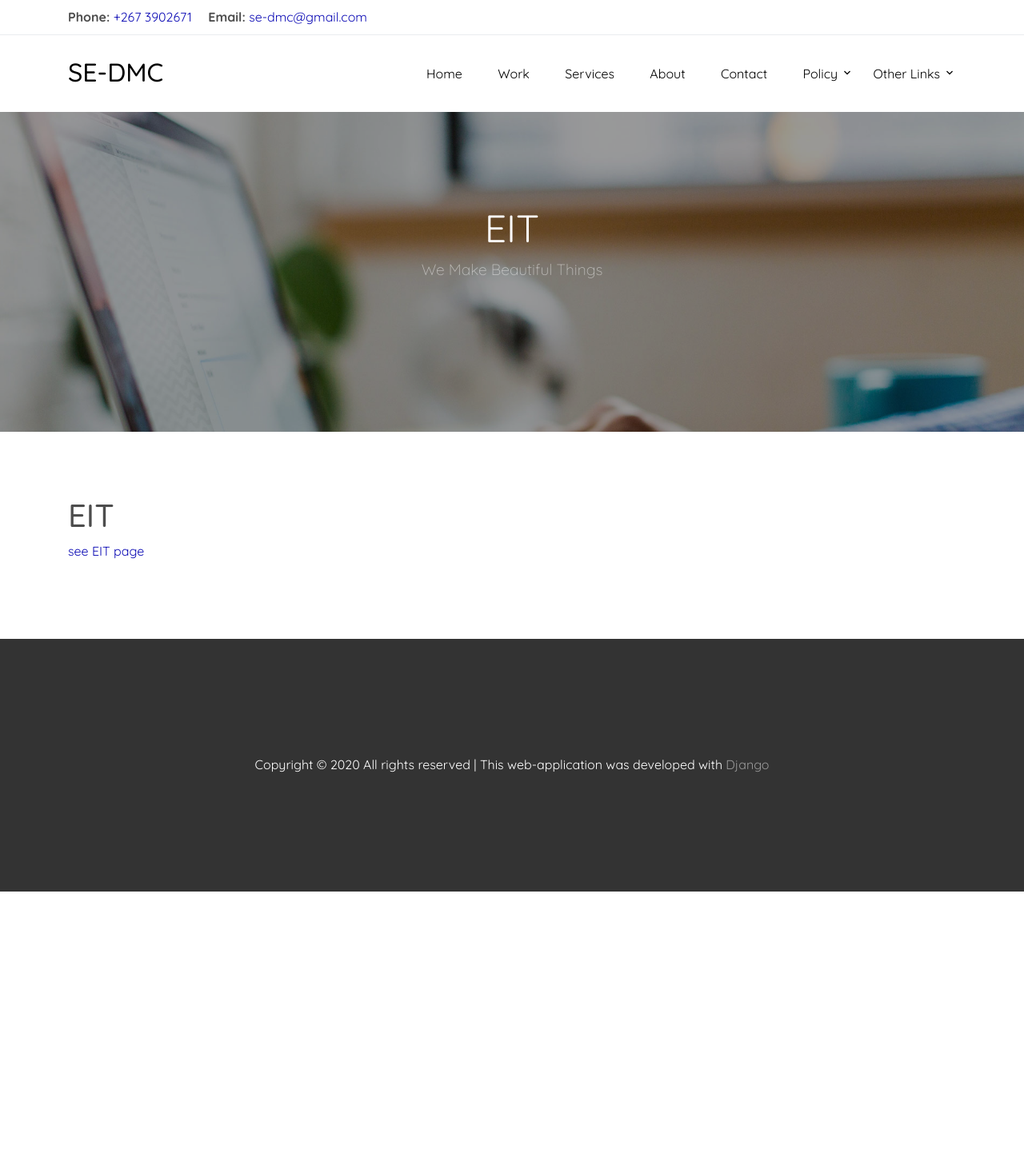
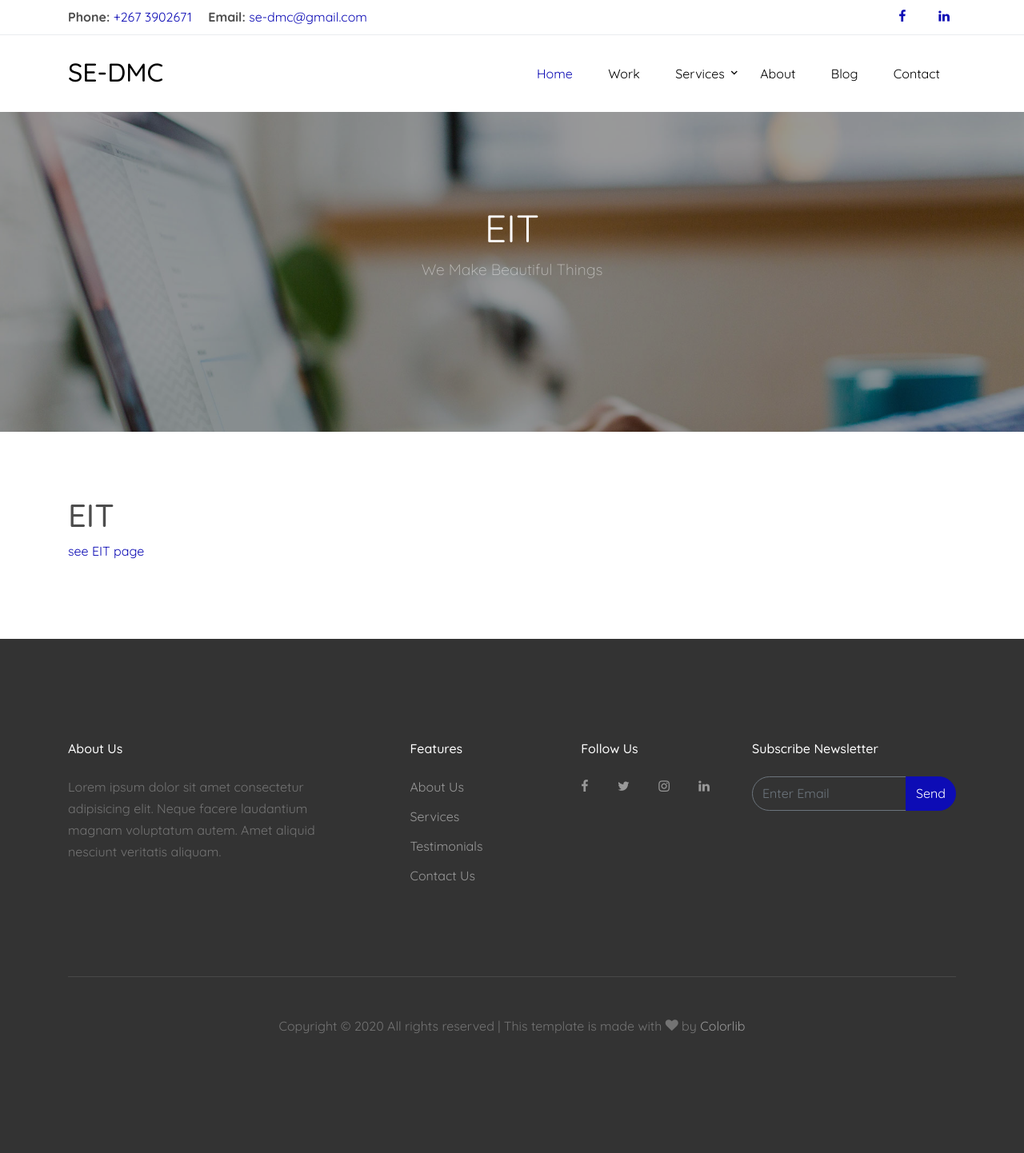
Before and after one commit to botswana-harvard/se-dmc, a Django app: page /eit in a window 1280 px wide. Shown: the whole page at 80% size. Before the commit the page ends 1115 px from the top, so only its background shows below. Run offline with Django 3.2, Linux system fonts and the light colour scheme; some libraries are stand-ins or nearby versions; some web fonts are replaced.

Commit message:
Update main_index.html

```diff
--- a/se_dmc/templates/main_index.html
+++ b/se_dmc/templates/main_index.html
@@ -1,8 +1,8 @@
-{% load static %}
+{% load staticfiles %}
 <!DOCTYPE html>
 <html lang="en">
 <head>
-<title>BHP-DMC</title>
+<title>Chimper &mdash; Colorlib Website Template</title>
 <meta charset="utf-8">
 <meta name="viewport"
 	content="width=device-width, initial-scale=1, shrink-to-fit=no">
@@ -53,7 +53,13 @@
 								<a href="#">se-dmc@gmail.com</a></span>
 						</p>
 					</div>
-
+					<div class="col-md-6">
+						<ul class="social-media">
+							<li><a href="#" class="p-2"><span class="icon-facebook"></span></a></li>
+							<li><a href="#" class="p-2"><span class="fa-github"></span></a></li>
+							<li><a href="#" class="p-2"><span class="icon-linkedin"></span></a></li>
+						</ul>
+					</div>
 				</div>
 			</div>
 		</div>
@@ -71,23 +77,19 @@
 							role="navigation">
 
 							<ul class="site-menu js-clone-nav mr-auto d-none d-lg-block">
-								<li><a href="{% url 'home_url' %}">Home</a></li>
+								<li class="active"><a href="{% url 'home_url' %}">Home</a></li>
 								<li><a href="{% url 'work' %}">Work</a></li>
-								<li><a href="{% url 'services' %}">Services</a></li>
+								<li class="has-children"><a href="{% url 'services' %}">Services</a>
+									<ul class="dropdown">
+										<li><a href="{% url 'services' %}">Web Applications</a></li>
+										<li><a href="{% url 'services' %}">WordPress Dev</a></li>
+										<li><a href="{% url 'services' %}">Mobile
+												Applications</a></li>
+										<li><a href="{% url 'services' %}">eCommerce</a></li>
+									</ul></li>
 								<li><a href="{% url 'about' %}">About</a></li>
+								<li><a href="{% url 'blog' %}">Blog</a></li>
 								<li><a href="{% url 'contact' %}">Contact</a></li>
-								<li class="has-children"><a href="{% url 'policy' %}">Policy</a>
-									<ul class="dropdown">
-										<li><a href="{% url 'policy' %}">BHP Policy</a></li>
-										<li><a href="{% url 'document' %}">Documents </a></li>
-									</ul></li>
-								<li class="has-children"><a href="{% url 'services' %}">Other Links</a>
-									<ul class="dropdown">
-										<li><a href="http://utility-systems.bhp.org.bw:8000" target="_blank">BHP Utility System</a></li>
-										<li><a href="https://www.redmine.org/" target="_blank">BHP RedMine </a></li>
-										<li><a href="https://github.com/botswana-harvard" target="_blank">BHP Git Hub</a></li>
-										<li><a href="https://bhp.org.bw/" target="_blank">BHP Website</a></li>
-									</ul></li>
 							</ul>
 						</nav>
 					</div>
@@ -107,22 +109,69 @@
 
 		{% block footer %}
 		<footer class="site-footer">
-
+			<div class="container">
+				<div class="row">
+					<div class="col-md-9">
+						<div class="row">
+							<div class="col-md-5">
+								<h2 class="footer-heading mb-4">About Us</h2>
+								<p>Lorem ipsum dolor sit amet consectetur adipisicing elit.
+									Neque facere laudantium magnam voluptatum autem. Amet aliquid
+									nesciunt veritatis aliquam.</p>
+							</div>
+							<div class="col-md-3 ml-auto">
+								<h2 class="footer-heading mb-4">Features</h2>
+								<ul class="list-unstyled">
+									<li><a href="#">About Us</a></li>
+									<li><a href="#">Services</a></li>
+									<li><a href="#">Testimonials</a></li>
+									<li><a href="#">Contact Us</a></li>
+								</ul>
+							</div>
+							<div class="col-md-3">
+								<h2 class="footer-heading mb-4">Follow Us</h2>
+								<a href="#" class="pl-0 pr-3"><span class="icon-facebook"></span></a>
+								<a href="#" class="pl-3 pr-3"><span class="icon-twitter"></span></a>
+								<a href="#" class="pl-3 pr-3"><span class="icon-instagram"></span></a>
+								<a href="#" class="pl-3 pr-3"><span class="icon-linkedin"></span></a>
+							</div>
+						</div>
+					</div>
+					<div class="col-md-3">
+						<h2 class="footer-heading mb-4">Subscribe Newsletter</h2>
+						<form action="#" method="post">
+							<div class="input-group mb-3">
+								<input type="text"
+									class="form-control border-secondary text-white bg-transparent"
+									placeholder="Enter Email" aria-label="Enter Email"
+									aria-describedby="button-addon2">
+								<div class="input-group-append">
+									<button class="btn btn-primary text-white" type="button"
+										id="button-addon2">Send</button>
+								</div>
+							</div>
+						</form>
+					</div>
+				</div>
+				<div class="row pt-5 mt-5 text-center">
+					<div class="col-md-12">
+						<div class="border-top pt-5">
 							<p>
-							<div align="center" >
-                                <font color="white">
 								<!-- Link back to Colorlib can't be removed. Template is licensed under CC BY 3.0. -->
 								Copyright &copy;
 								<script>
 									document.write(new Date().getFullYear());
 								</script>
-								All rights reserved | This web-application was developed with  <a
-									href="https://www.djangoproject.com/" target="_blank">Django</a>
+								All rights reserved | This template is made with <i
+									class="icon-heart" aria-hidden="true"></i> by <a
+									href="https://colorlib.com" target="_blank">Colorlib</a>
 								<!-- Link back to Colorlib can't be removed. Template is licensed under CC BY 3.0. -->
-                                </font>
-                            </div>
 							</p>
+						</div>
+					</div>
 
+				</div>
+			</div>
 		</footer>
 		{% endblock %}
 	</div>
@@ -142,7 +191,7 @@
 	<script src="{% static 'se_dmc/js/typed.js' %}"></script>
 	<script>
 		var typed = new Typed('.typed-words', {
-			strings : [ "Web Apps", " Django Framework", " Mobile Apps" ],
+			strings : [ "Web Apps", " WordPress", " Mobile Apps" ],
 			typeSpeed : 80,
 			backSpeed : 80,
 			backDelay : 4000,
```
